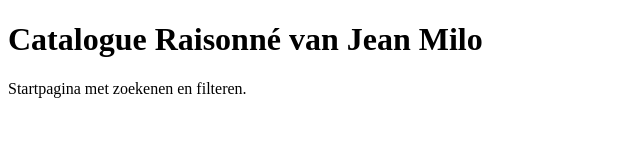
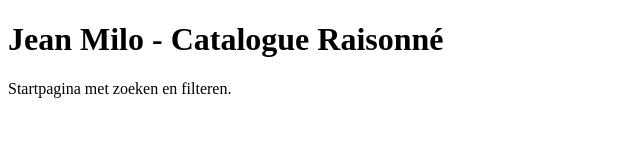
Before and after one commit to johanfringe/catalogue-raisonne-template, a Gatsby site: page / in a window 1280 px wide. Shown: the whole page, without its empty margins (0-640 px from the left). Built offline with nearby package versions, Linux system fonts and the light colour scheme; Gatsby itself is replaced by a stand-in of ours.

Commit message:
End of day commit

```diff
--- a/src/pages/index.js
+++ b/src/pages/index.js
@@ -4,9 +4,9 @@ const IndexPage = () => {
   return (
     <main>
       <title>Jean Milo - Catalogue Raisonné</title>
-      <h1>Catalogue Raisonné van Jean Milo</h1>
+      <h1>Jean Milo - Catalogue Raisonné</h1>
       <p>
-        Startpagina met zoekenen en filteren.
+        Startpagina met zoeken en filteren.
       </p>
     </main>
   )
```
